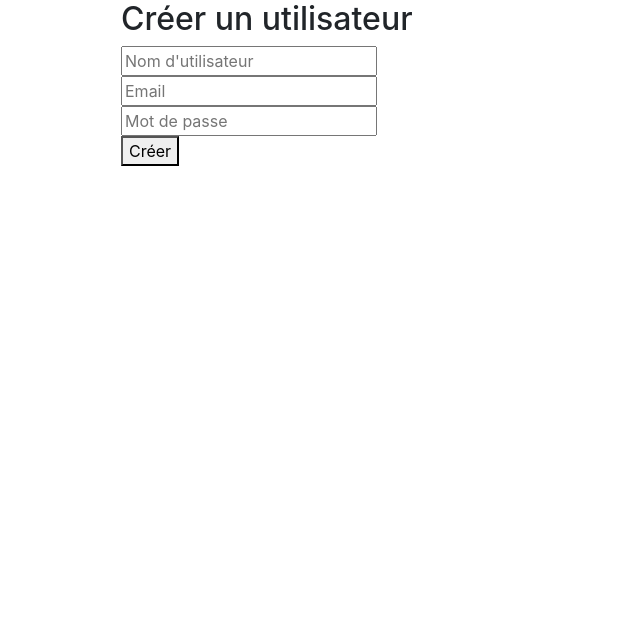
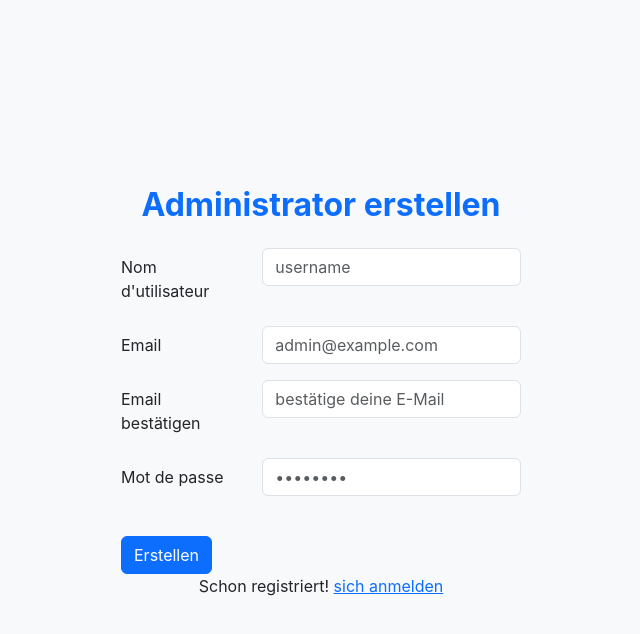
Before and after one commit to lemael/stn-consulting, a React (Create React App) app in the folder frontend/: page /admin/register in a window 1280 px wide. Shown: the top 634 px of the page, without its empty margins (319-959 px from the left). Built offline with nearby package versions, Linux system fonts and the light colour scheme.

Commit message:
login and register formatting

```diff
--- a/frontend/src/components/CostumerButton.tsx
+++ b/frontend/src/components/CostumerButton.tsx
@@ -2,36 +2,46 @@ import React from "react";
 
 interface CustomButtonProps {
   label: string;
-  onClick?: () => void;
-  type?: "button" | "submit";
+  onClick?: (
+    e: React.FormEvent<HTMLButtonElement> | React.MouseEvent<HTMLButtonElement>
+  ) => void | Promise<void>;
+  asSubmit?: boolean; // ✅ nouvelle prop
 }
 
 const CostumerButton: React.FC<CustomButtonProps> = ({
   label,
   onClick,
-  type = "button",
+  asSubmit = false, // false par défaut
 }) => {
   let btnClass = "btn ";
 
   switch (label.toLowerCase()) {
     case "veröffentlichen":
-    case "publier":
+    case "einloggen":
+    case "erstellen":
       btnClass += "btn-primary";
       break;
+
     case "abbrechen":
     case "annuler":
       btnClass += "btn-outline-secondary";
       break;
+
     case "löschen":
     case "supprimer":
       btnClass += "btn-danger";
       break;
+
     default:
       btnClass += "btn-secondary";
   }
 
   return (
-    <button className={btnClass} onClick={onClick} type={type}>
+    <button
+      className={btnClass}
+      type={asSubmit ? "submit" : "button"}
+      onClick={onClick}
+    >
       {label}
     </button>
   );
--- a/frontend/src/components/HausZuVerkaufen/AddHausZuVerkaufen.tsx
+++ b/frontend/src/components/HausZuVerkaufen/AddHausZuVerkaufen.tsx
@@ -142,7 +142,7 @@ const AddHausZuVerkaufen = () => {
           <CostumerButton
             label="Veröffentlichen"
             onClick={handleCancel}
-            type="submit"
+            asSubmit={true}
           />
         </div>
       </form>
--- a/frontend/src/components/admin/FormInput.tsx
+++ b/frontend/src/components/admin/FormInput.tsx
@@ -3,9 +3,10 @@ import React from "react";
 type Props = {
   label: string;
   type?: string;
-  value: string;
-  onChange: (e: React.ChangeEvent<HTMLInputElement>) => void;
+  value?: string; // ✅ devient optionnel
+  onChange?: (e: React.ChangeEvent<HTMLInputElement>) => void;
   placeholder?: string;
+  name?: string;
 };
 
 const FormInput = ({
@@ -14,16 +15,19 @@ const FormInput = ({
   value,
   onChange,
   placeholder,
+  name,
 }: Props) => (
-  <div className="mb-4">
-    <label className="block text-sm font-medium mb-1">{label}</label>
-    <input
-      type={type}
-      value={value}
-      onChange={onChange}
-      placeholder={placeholder}
-      className="border px-3 py-2 w-full rounded"
-    />
+  <div className="form-group row mb-3">
+    <label className="col-sm-4 col-form-label">{label}</label>
+    <div className="col-sm-8">
+      <input
+        type={type}
+        name={name}
+        placeholder={placeholder}
+        {...(value !== undefined && onChange ? { value, onChange } : {})} // ✅ condition : soit contrôlé, soit non contrôlé
+        className="form-control"
+      />
+    </div>
   </div>
 );
 
--- a/frontend/src/pages/admin/AdminDashboard.tsx
+++ b/frontend/src/pages/admin/AdminDashboard.tsx
@@ -3,6 +3,7 @@ import { useNavigate } from "react-router-dom";
 import { createGlobalStyle } from "styled-components";
 import { Button } from "../../components/Button";
 import { Card } from "../../components/Card";
+import Logo from "../../components/Logo";
 
 // --- Inline CSS ---
 const GlobalStyle = createGlobalStyle`
@@ -56,10 +57,14 @@ const Dashboard = () => {
   return (
     <div className="min-vh-100 bg-light">
       <GlobalStyle />
-      <header className="custom-blue text-dark p-4">
-        <h1 className="h3 mb-0">Hallo!</h1>
-        <p className="mb-0">Willkommen in deinem persönlichen Bereich</p>
-      </header>
+      <header className="custom-blue text-dark p-4 d-flex align-items-center">
+        <Logo width={120} height={100} />
+
+        <div className="d-flex flex-column ms-3 gap-1">
+          <span className="h3 mb-0">Hallo!</span>
+          <span className="mb-0">Willkommen in dem Admin Bereich.</span>
+        </div>
+      </header>{" "}
       <main className="container py-4">
         <div className="row">
           {cards.map((card, index) => (
--- a/frontend/src/pages/admin/AnmeldungAdminPage.tsx
+++ b/frontend/src/pages/admin/AnmeldungAdminPage.tsx
@@ -30,8 +30,13 @@ const AdminLogin = () => {
   };
 
   return (
-    <div className="max-w-md mx-auto mt-10 p-6 border rounded shadow">
-      <h2 className="text-xl font-bold mb-6">Anmeldung Administrator</h2>
+    <div className="d-flex justify-content-center align-items-center min-vh-100 bg-light">
+      <div className="w-100" style={{ maxWidth: "500px" }}>
+        <div className="p-4 border rounded shadow bg-white">
+          <h2 className="text-center text-primary fw-bold mb-4">
+            Anmeldung Administrator
+          </h2>
+
           <FormInput
             label="Nom d'utilisateur"
             value={username}
@@ -51,13 +56,22 @@ const AdminLogin = () => {
             onChange={(e) => setPassword(e.target.value)}
             placeholder="••••••••"
           />
+
+          <div className="d-flex justify-content-center mt-3 mb-4">
             <CostumerButton label="Einloggen" onClick={handleLogin} />
-      <p className="mt-4">
-        Pas encore de compte ?{" "}
-        <Link to="/admin/register" className="text-blue-600 underline">
-          Créer un compte
+          </div>
+
+          <p className="text-center text-sm">
+            Noch kein Konto?{" "}
+            <Link
+              to="/admin/register"
+              className="text-primary text-decoration-underline"
+            >
+              Konto erstellen
             </Link>
           </p>
+        </div>
+      </div>
     </div>
   );
 };
--- a/frontend/src/pages/admin/ErstellungAdminPage.tsx
+++ b/frontend/src/pages/admin/ErstellungAdminPage.tsx
@@ -1,5 +1,8 @@
 import axios from "axios";
 import React, { useState } from "react";
+import { Link } from "react-router-dom";
+import FormInput from "../../components/admin/FormInput";
+import CostumerButton from "../../components/CostumerButton";
 
 const ErstellungAdminPage = () => {
   const [formData, setFormData] = useState({
@@ -7,7 +10,7 @@ const ErstellungAdminPage = () => {
     email: "",
     password: "",
   });
-
+  const [confirmEmail, setConfirmEmail] = useState("");
   const [message, setMessage] = useState("");
 
   const handleChange = (e: React.ChangeEvent<HTMLInputElement>) => {
@@ -20,12 +23,18 @@ const ErstellungAdminPage = () => {
 
   const handleSubmit = async (e: React.FormEvent) => {
     e.preventDefault();
+    if (formData.email !== confirmEmail) {
+      setMessage("⚠️ Die E-Mail-Adressen stimmen nicht überein.");
+      return;
+    }
     try {
       const response = await axios.post(
         "http://127.0.0.1:8000/api/register/",
         formData
       );
-      setMessage("Utilisateur créé avec succès ✅");
+      setMessage(
+        "Utilisateur {" + response.data.username + "} créé avec succès ✅ "
+      );
     } catch (error: any) {
       console.error(error);
       setMessage("Erreur ❌");
@@ -33,32 +42,52 @@ const ErstellungAdminPage = () => {
   };
 
   return (
+    <div className="d-flex justify-content-center align-items-center min-vh-100 bg-light">
       <div style={{ maxWidth: 400, margin: "0 auto" }}>
-      <h2>Créer un utilisateur</h2>
-      <input
-        type="text"
-        name="username"
-        placeholder="Nom d'utilisateur"
+        <h2 className="text-center text-primary fw-bold mb-4">
+          Administrator erstellen
+        </h2>
+        <FormInput
+          label="Nom d'utilisateur"
           onChange={handleChange}
+          placeholder="username"
         />
-      <br />
-      <input
-        type="email"
-        name="email"
-        placeholder="Email"
+        <FormInput
+          label="Email"
           onChange={handleChange}
+          placeholder="admin@example.com"
         />
-      <br />
-      <input
+        <FormInput
+          label="Email bestätigen"
+          value={confirmEmail}
+          onChange={(e) => setConfirmEmail(e.target.value)}
+          placeholder="bestätige deine E-Mail"
+        />
+        <FormInput
+          label="Mot de passe"
           type="password"
-        name="password"
-        placeholder="Mot de passe"
           onChange={handleChange}
+          placeholder="••••••••"
         />
+
         <br />
 
-      <button onClick={handleSubmit}>Créer</button>
+        <CostumerButton
+          label="Erstellen"
+          onClick={handleSubmit}
+          asSubmit={true}
+        />
+        <p className="text-center text-sm">
+          Schon registriert!{" "}
+          <Link
+            to="/admin/login"
+            className="text-primary text-decoration-underline"
+          >
+            sich anmelden
+          </Link>
+        </p>
         <p>{message}</p>
+      </div>
     </div>
   );
 };
```
Lines whose indentation alone changed are shown as unchanged.
